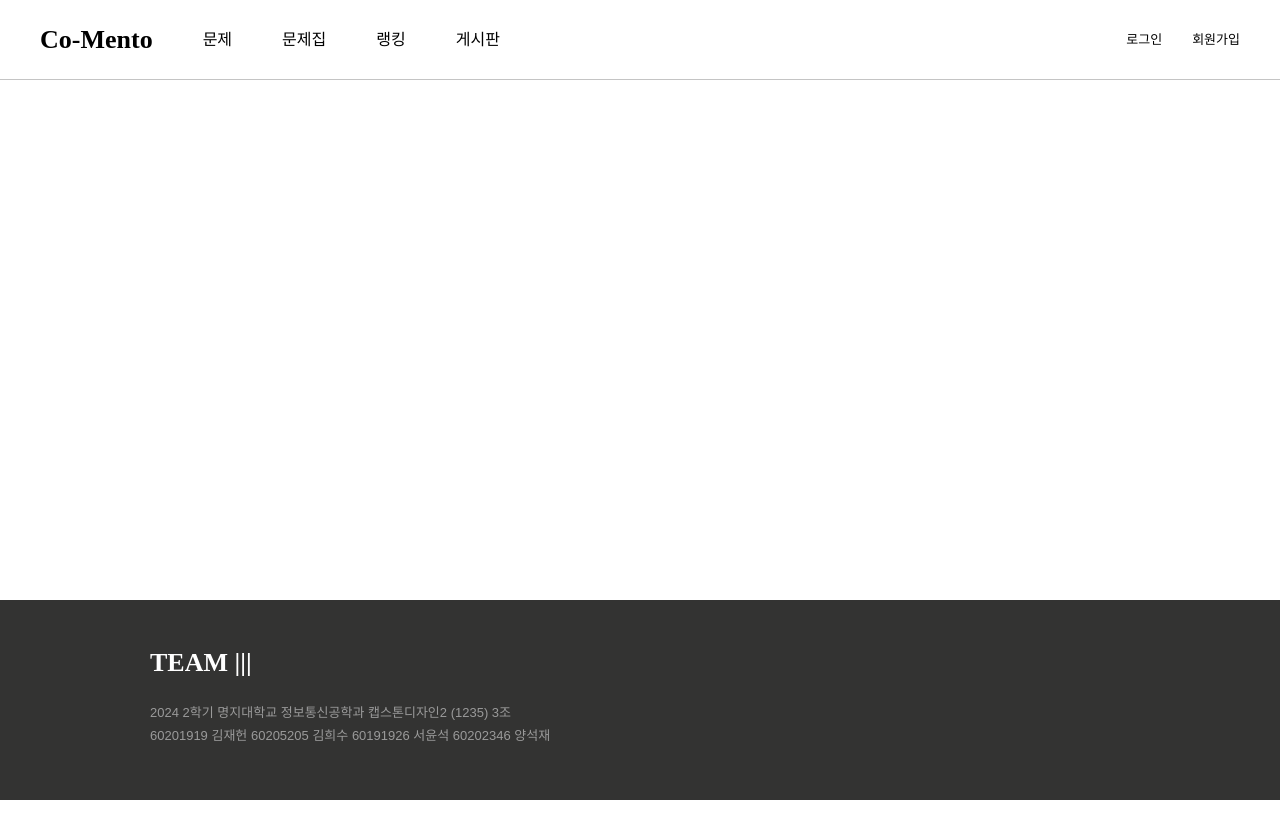
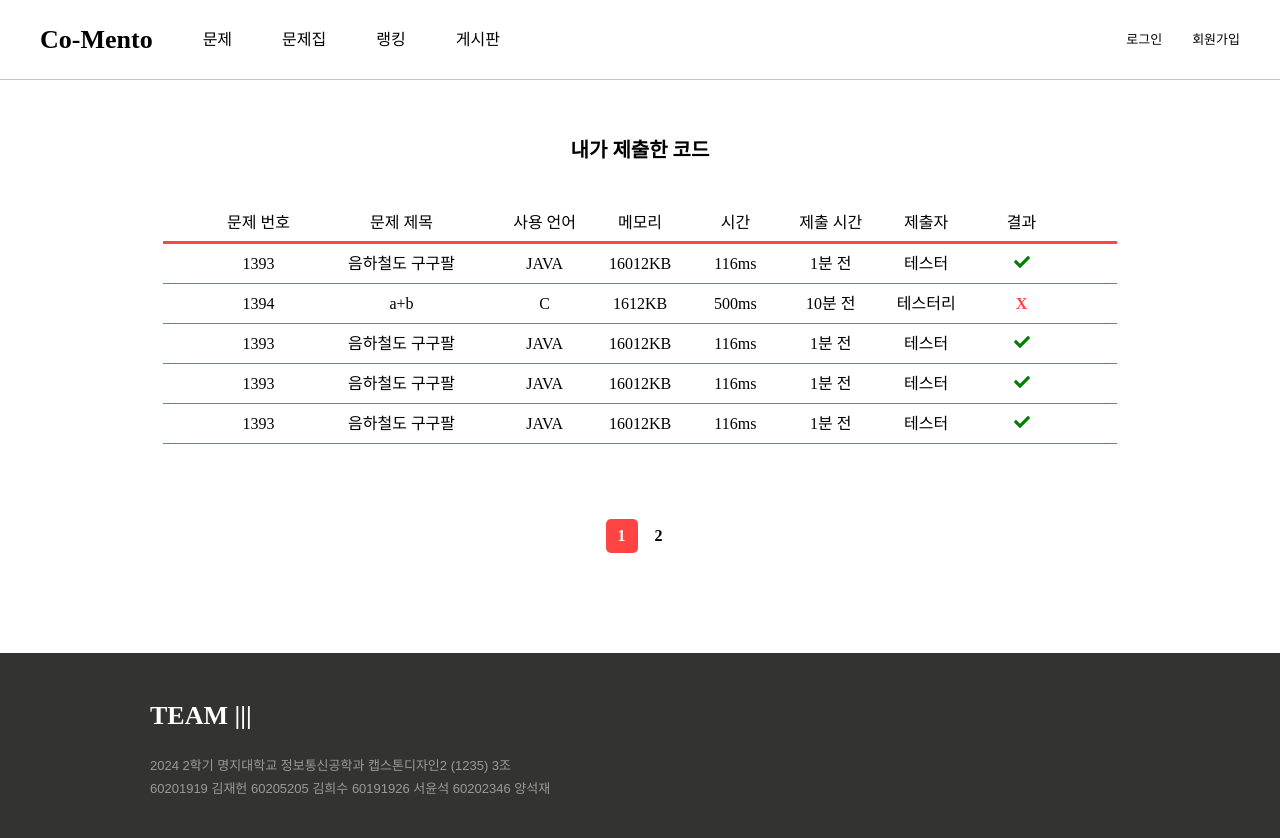
Before and after one commit to Heesu01/co-mento, a React (Create React App) app: page /mycodelist in a window 1280 px wide. Shown: the top 838 px of the page. Before the commit the page ends 800 px from the top, so only its background shows below. Built offline with nearby package versions, Linux system fonts and the light colour scheme; no server answers.

Commit message:
feature/join App.js에 Route path에 mycodelist 추가 Mycode

```diff
--- a/src/App.js
+++ b/src/App.js
@@ -14,6 +14,7 @@ import ScrollToTop from "./components/ScrollToTop";
 import Fail from "./pages/Fail";
 import ProblemBook from "./pages/ProblemBook";
 import { AuthProvider } from "./context/AuthContext";
+import MycodeList from "./pages/MycodeList";
 
 function App() {
   return (
@@ -33,6 +34,7 @@ function App() {
           <Route path="/fail" element={<Fail />} />
           <Route path="/submit" element={<Submit />} />
           <Route path="/book" element={<ProblemBook />} />
+          <Route path="/mycodelist" element={<MycodeList />} />
         </Routes>
         <ScrollToTop />
       </Layout>
--- a/src/pages/Join.js
+++ b/src/pages/Join.js
@@ -40,11 +40,11 @@ const Join = () => {
       <JoinBox onSubmit={handleSubmit(onSubmit)}>
         <Title>아이디</Title>
         <Input
-          placeholder="사용하실 이메일을 입력해주세요."
+          placeholder="사용하실 아이디을 입력해주세요."
           {...register("id", {
             required: "아이디를 입력해주세요.",
             minLength: {
-              value: 6,
+              value: 4,
               message: "아이디는 6자 이상이어야 합니다.",
             },
             maxLength: {
@@ -74,7 +74,7 @@ const Join = () => {
               message: "닉네임는 10자 이하이어야 합니다.",
             },
             pattern: {
-              value: /^[a-zA-Z0-9]+$/,
+              value: /^[a-zA-Z0-9가-힣]+$/,
               message: "닉네임는 영문과 숫자만 입력 가능합니다.",
             },
           })}
--- a/src/pages/Mycode.js
+++ b/src/pages/Mycode.js
@@ -1,15 +1,31 @@
 import React from "react";
 import styled from "styled-components";
+import { useNavigate } from "react-router-dom";
 import { FaCheck } from "react-icons/fa";
+
+const Mycode = () => {
+  const navigate = useNavigate();
+  const problem = [
+    {
+      id: 1,
+      num: 1004,
+      title: "두 수 비교하기",
+      class: "수학",
+      successRate: "89.7%",
+      success: true,
+    },
+  ];
 
   const problems = [
     {
+      id: 2,
       num: 1393,
       title: "음하철도 구구팔",
       language: "JAVA",
       memory: "16012KB",
       time: "116ms",
       submitter: "테스터",
+      subtime: "1분 전",
       success: true,
     },
   ];
@@ -41,7 +57,8 @@ public class Main {
           int i=2;
   `;
 
-const Mycode = () => {
+
+
     return (
       <Container>
         <SolveInfo>
@@ -173,4 +190,81 @@ const TextContents = styled.div`
   min-height: 400px;
 `;
 
+const ListBoxTitle = styled.div`
+  text-align: center;
+  font-weight: 600;
+  font-size: 20px;
+`;
+
+const ListBox = styled.div`
+  width: 100%;
+  height: auto;
+  padding: 35px;
+`;
+const Top = styled.div`
+  width: 100%;
+  display: flex;
+  text-align: center;
+  align-items: center;
+  justify-content: center;
+  padding-bottom: 10px;
+  border-bottom: 3px solid ${({ theme }) => theme.colors.red};
+`;
+const Num = styled.div`
+  width: 10%;
+`;
+
+const Class = styled.div`
+  width: 30%;
+`;
+const Success = styled.div`
+  width: 10%;
+`;
+const Check = styled.div`
+  width: 20%;
+  p {
+    font-weight: 800;
+    color: ${({ theme }) => theme.colors.red};
+  }
+`;
+
+const ClassNum = styled.div`
+  width: 30%;
+`;
+const ClassTit = styled.div`
+  width: 30%;
+`;
+const ClassLang = styled.div`
+  width: 30%;
+`;
+const ClassMem = styled.div`
+  width: 30%;
+`;
+const ClassTime = styled.div`
+  width: 30%;
+`;
+const ClassStime = styled.div`
+  width: 30%;
+`;
+const ClassSub = styled.div`
+  width: 30%;
+`;
+
+const Item = styled.div`
+  width: 100%;
+  height: 40px;
+  display: flex;
+  text-align: center;
+  align-items: center;
+  justify-content: center;
+  padding: 10px 0;
+  border-bottom: 1px solid ${({ theme }) => theme.colors.red};
+  cursor: pointer;
+  transition: background-color 0.3s, transform 0.3s;
+
+  &:hover {
+    background-color: ${(props) => props.theme.colors.deepPink};
+  }
+`;
+
 export default Mycode;
--- /dev/null
+++ b/src/pages/MycodeList.js
@@ -0,0 +1,229 @@
+import React, { useState } from "react";
+import styled from "styled-components";
+import { useNavigate } from "react-router-dom";
+import { FaCheck } from "react-icons/fa";
+
+const Mycode = () => {
+  const navigate = useNavigate();
+  const problemsPerPage = 5; // 한 페이지에 표시할 문제 수
+  const [currentPage, setCurrentPage] = useState(1); // 현재 페이지 상태
+
+  const problems = [
+    {
+      id: 2,
+      num: 1393,
+      title: "음하철도 구구팔",
+      language: "JAVA",
+      memory: "16012KB",
+      time: "116ms",
+      submitter: "테스터",
+      subtime: "1분 전",
+      success: true,
+    },
+    {
+      id: 1,
+      num: 1394,
+      title: "a+b",
+      language: "C",
+      memory: "1612KB",
+      time: "500ms",
+      submitter: "테스터리",
+      subtime: "10분 전",
+      success: false,
+    },
+    {
+      num: 1393,
+      title: "음하철도 구구팔",
+      language: "JAVA",
+      memory: "16012KB",
+      time: "116ms",
+      submitter: "테스터",
+      subtime: "1분 전",
+      success: true,
+    },
+    {
+      num: 1393,
+      title: "음하철도 구구팔",
+      language: "JAVA",
+      memory: "16012KB",
+      time: "116ms",
+      submitter: "테스터",
+      subtime: "1분 전",
+      success: true,
+    },
+    {
+      num: 1393,
+      title: "음하철도 구구팔",
+      language: "JAVA",
+      memory: "16012KB",
+      time: "116ms",
+      submitter: "테스터",
+      subtime: "1분 전",
+      success: true,
+    },
+    {
+        num: 1393,
+        title: "음하철도 구구팔",
+        language: "JAVA",
+        memory: "16012KB",
+        time: "116ms",
+        submitter: "테스터",
+        subtime: "1분 전",
+        success: true,
+      },
+  ];
+
+  // 페이지별 문제 목록을 계산합니다.
+  const indexOfLastProblem = currentPage * problemsPerPage;
+  const indexOfFirstProblem = indexOfLastProblem - problemsPerPage;
+  const currentProblems = problems.slice(indexOfFirstProblem, indexOfLastProblem);
+
+  // 페이지 변경 함수
+  const paginate = (pageNumber) => setCurrentPage(pageNumber);
+
+  return (
+    <Container>
+      <ListBoxTitle>내가 제출한 코드</ListBoxTitle>
+      <ListBox>
+        <Top>
+          <ClassNum>문제 번호</ClassNum>
+          <ClassTit>문제 제목</ClassTit>
+          <ClassLang>사용 언어</ClassLang>
+          <ClassMem>메모리</ClassMem>
+          <ClassTime>시간</ClassTime>
+          <ClassStime>제출 시간</ClassStime>
+          <ClassSub>제출자</ClassSub>
+          <Check>결과</Check>
+        </Top>
+        {currentProblems.map((problem) => (
+          <Item key={problem.id} onClick={() => navigate("/mycode")}>
+            <ClassNum>{problem.num}</ClassNum>
+            <ClassTit>{problem.title}</ClassTit>
+            <ClassLang>{problem.language}</ClassLang>
+            <ClassMem>{problem.memory}</ClassMem>
+            <ClassTime>{problem.time}</ClassTime>
+            <ClassStime>{problem.subtime}</ClassStime>
+            <ClassSub>{problem.submitter}</ClassSub>
+            <Check>
+              {problem.success ? <FaCheck color="green" /> : <p>X</p>}
+            </Check>
+          </Item>
+        ))}
+      </ListBox>
+
+      {/* 페이지네이션 버튼 */}
+      <Pagination>
+        {Array.from({ length: Math.ceil(problems.length / problemsPerPage) }, (_, i) => (
+          <PageButton
+            key={i + 1}
+            onClick={() => paginate(i + 1)}
+            active={currentPage === i + 1}
+          >
+            {i + 1}
+          </PageButton>
+        ))}
+      </Pagination>
+    </Container>
+  );
+};
+
+
+const Container = styled.div`
+  width: 80%;
+  margin: 60px auto;
+  display: flex;
+  flex-direction: column;
+  gap: 20px;
+`;
+
+const ListBoxTitle = styled.div`
+  text-align: center;
+  font-weight: 600;
+  font-size: 20px;
+`;
+
+const ListBox = styled.div`
+  width: 100%;
+  height: auto;
+  padding: 35px;
+`;
+
+const Top = styled.div`
+  width: 100%;
+  display: flex;
+  text-align: center;
+  align-items: center;
+  justify-content: center;
+  padding-bottom: 10px;
+  border-bottom: 3px solid ${({ theme }) => theme.colors.red};
+`;
+
+const Item = styled.div`
+  width: 100%;
+  height: 40px;
+  display: flex;
+  text-align: center;
+  align-items: center;
+  justify-content: center;
+  padding: 10px 0;
+  border-bottom: 1px solid ${({ theme }) => theme.colors.red};
+  cursor: pointer;
+  transition: background-color 0.3s, transform 0.3s;
+
+  &:hover {
+    background-color: ${(props) => props.theme.colors.deepPink};
+  }
+`;
+
+const ClassNum = styled.div`
+  width: 10%;
+`;
+const ClassTit = styled.div`
+  width: 20%;
+`;
+const ClassLang = styled.div`
+  width: 10%;
+`;
+const ClassMem = styled.div`
+  width: 10%;
+`;
+const ClassTime = styled.div`
+  width: 10%;
+`;
+const ClassStime = styled.div`
+  width: 10%;
+`;
+const ClassSub = styled.div`
+  width: 10%;
+`;
+const Check = styled.div`
+  width: 10%;
+  p {
+    font-weight: 800;
+    color: ${({ theme }) => theme.colors.red};
+  }
+`;
+
+const Pagination = styled.div`
+  display: flex;
+  justify-content: center;
+  margin-top: 20px;
+  gap: 5px;
+`;
+
+const PageButton = styled.button`
+  padding: 8px 12px;
+  font-size: 16px;
+  font-weight: bold;
+  color: ${({ active, theme }) => (active ? theme.colors.white : theme.colors.black)};
+  background-color: ${({ active, theme }) => (active ? theme.colors.red : "transparent")};
+  border-radius: 5px;
+  cursor: pointer;
+
+  &:hover {
+    background-color: ${({ theme }) => theme.colors.red};
+    color: ${({ theme }) => theme.colors.white};
+  }
+`;
+
+export default Mycode;
```
Lines whose indentation alone changed are shown as unchanged.
